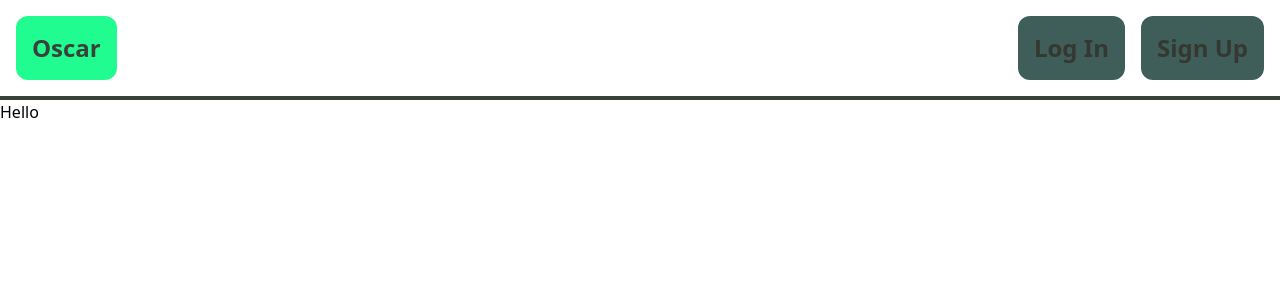
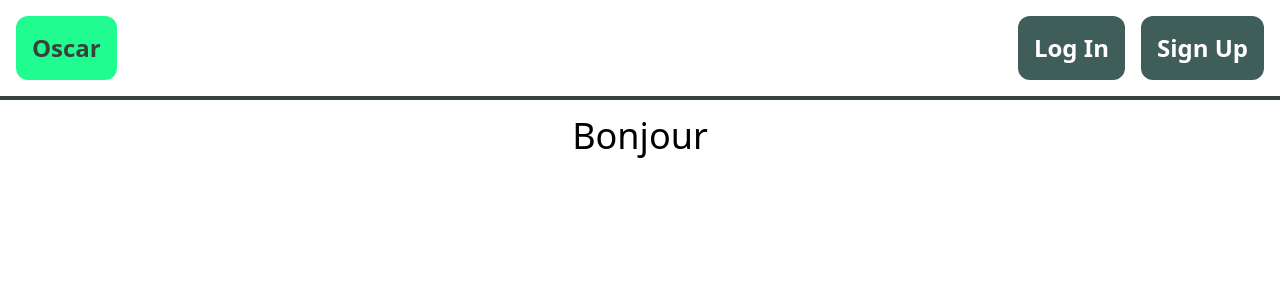
Before and after one commit to oscarojling/databases-testing, a Next.js app: page / in a window 1280 px wide. Shown: the top 300 px of the page. Built offline with nearby package versions, Linux system fonts and the light colour scheme.

Commit message:
working on it

```diff
--- a/app/globals.css
+++ b/app/globals.css
@@ -5,13 +5,19 @@
 }
 
 @theme {
- --color-spring: #20FC8F;
- --color-mineral: #3F5E5A;
- --color-lunar: #38423B;
- --color-metal: #353831;
- --color-tuatara: #2D2D2A;
-
+  --color-spring: #20fc8f;
+  --color-mineral: #3f5e5a;
+  --color-lunar: #38423b;
+  --color-metal: #353831;
+  --color-tuatara: #2d2d2a;
 }
 
-.button {@apply inline-block p-4 rounded-xl bg-spring text-lunar text-2xl font-bold }
-.button-secondary {@apply inline-block p-4 rounded-xl bg-mineral text-metal text-2xl font-bold }
+.button {
+  @apply inline-block p-4 rounded-xl bg-spring text-lunar text-2xl font-bold hover:scale-105 transition hover:bg-lunar hover:text-spring;
+}
+.button-secondary {
+  @apply text-white inline-block p-4 rounded-xl bg-mineral text-metal text-2xl font-bold hover:scale-105 transition hover:scale-105 transition hover:bg-metal;
+}
+.heading {
+  @apply text-4xl text-center;
+}
--- a/app/page.tsx
+++ b/app/page.tsx
@@ -1,7 +1,7 @@
 export default function Home() {
   return (
-    <div className="">
-    Hello
+    <div className="m-4">
+      <h1 className="heading">Bonjour</h1>
     </div>
     )
   }
--- a/package.json
+++ b/package.json
@@ -8,6 +8,7 @@
     "start": "next start"
   },
   "dependencies": {
+    "@supabase/ssr": "^0.12.7",
     "next": "16.3.5",
     "react": "19.2.8",
     "react-dom": "19.2.8"
```
Also changed, not shown: 1 other file (tests, documents, lock files or other folders).
